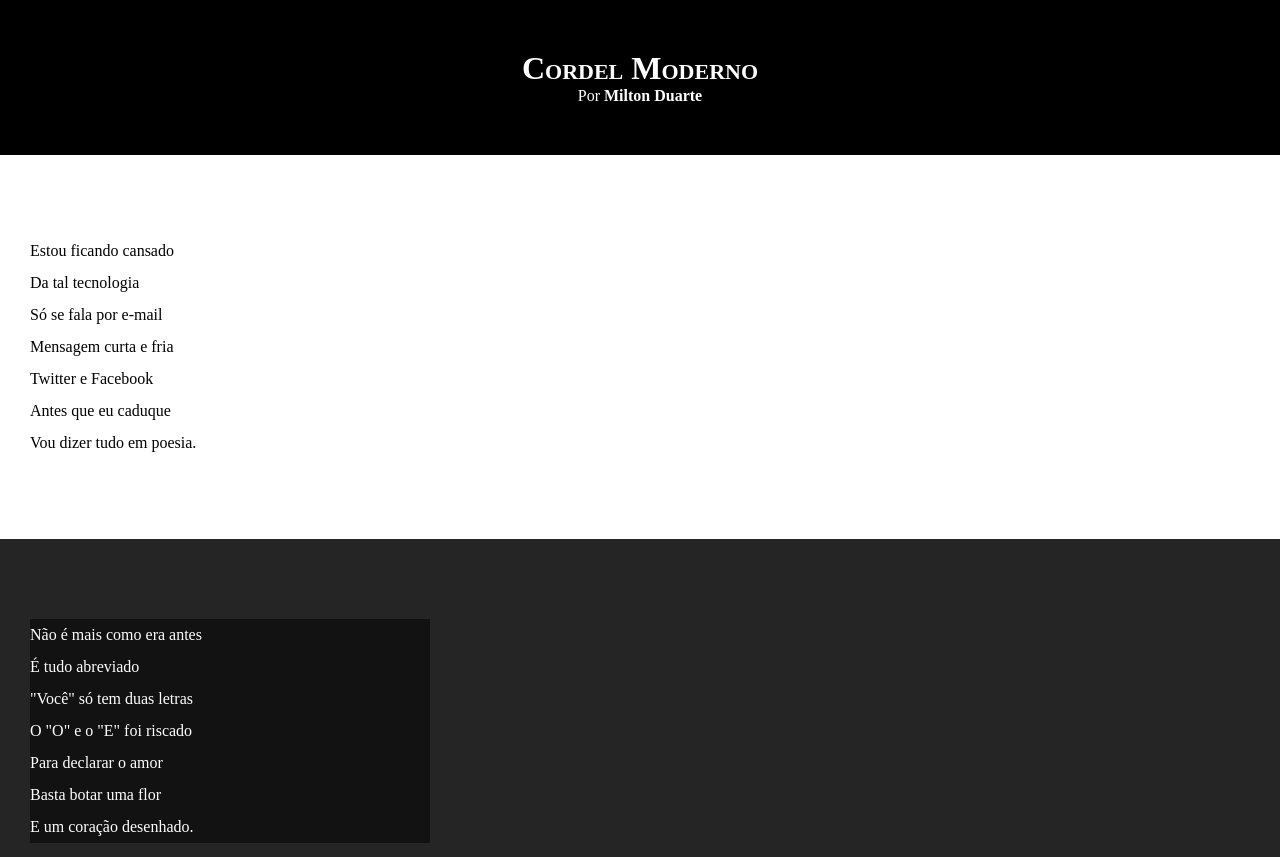
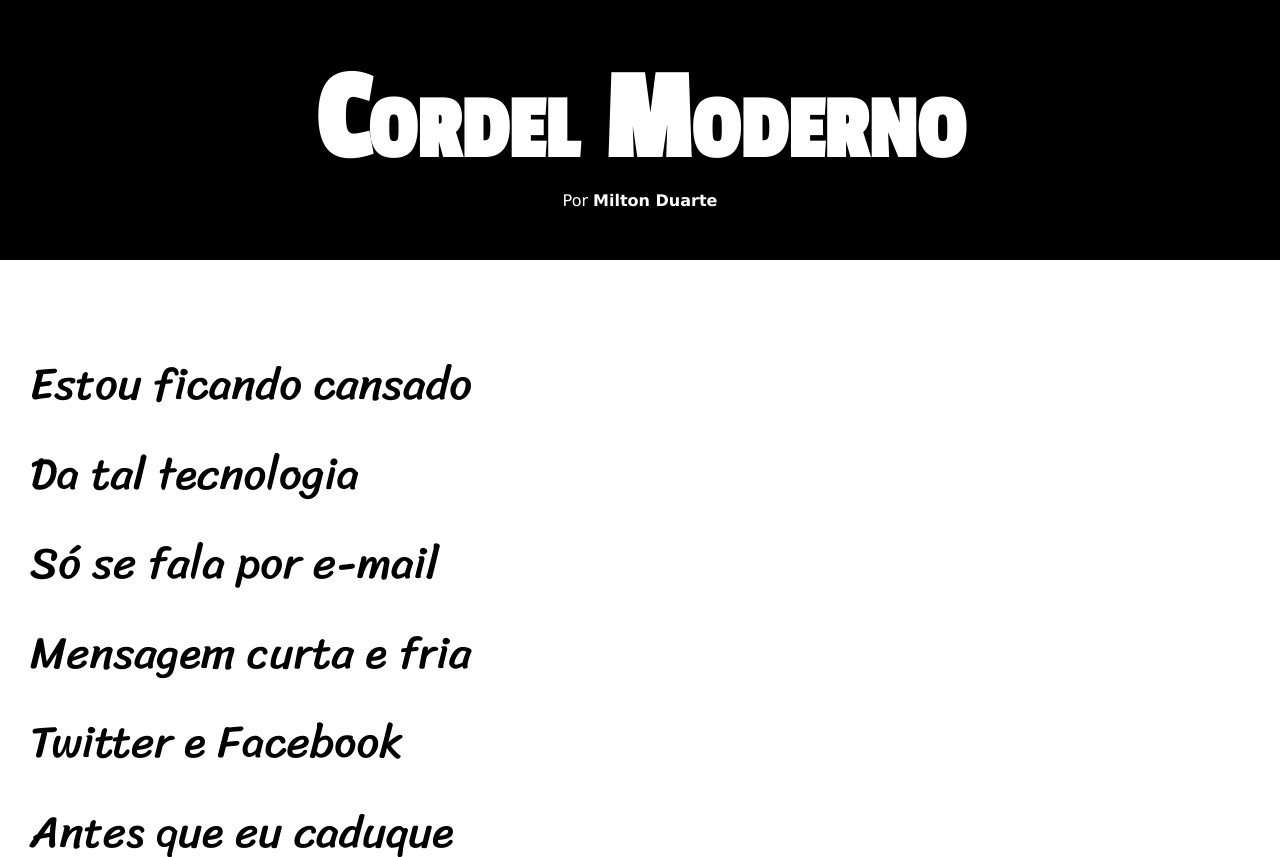
Before and after one commit to jonathascp/projeto-cordel, a plain HTML site: page index.html in a window 1280 px wide. Shown: the top 857 px of the page. Drawn offline with Linux system fonts and the light colour scheme.

Commit message:
atualizacao de estilo

```diff
--- a/style.css
+++ b/style.css
@@ -1,13 +1,22 @@
 @charset "UTF-8";
+@import url('https://fonts.googleapis.com/css2?family=Passion+One&family=Sriracha&display=swap');
+
+:root {
+    --fonte1:Verdana,Tahoma,sans-serif;
+    --fonte2:'Passion One',cursive;
+    --fonte3:'Sriracha',cursive;
+}
 
 * {
     padding: 0px;
     margin: 0px;
+    font-size: 1em;
 }
 
 html, body {
     background-color: darkgrey;
     min-height: 100vh;
+    font-family: var(--fonte1);
 }
 
 header {
@@ -19,6 +28,8 @@ header {
 header > h1 {
     padding-top: 50px;
     font-variant: small-caps;
+    font-family: var(--fonte2);
+    font-size: 10vw;
 }
 
 header > p {
@@ -40,6 +51,8 @@ section {
     padding-bottom: 10vh;
     line-height: 2em;
     padding-left: 30px;
+    font-family: var(--fonte3);
+    font-size: 3.5vw;
 }
 
 .normal {
@@ -54,7 +67,8 @@ section {
 
 .imagem > p {
     background-color: rgb(18, 18, 18);
-    width: 400px;
+    display:inline-block;
+    padding: 10px;
 }
 
 footer {
```
